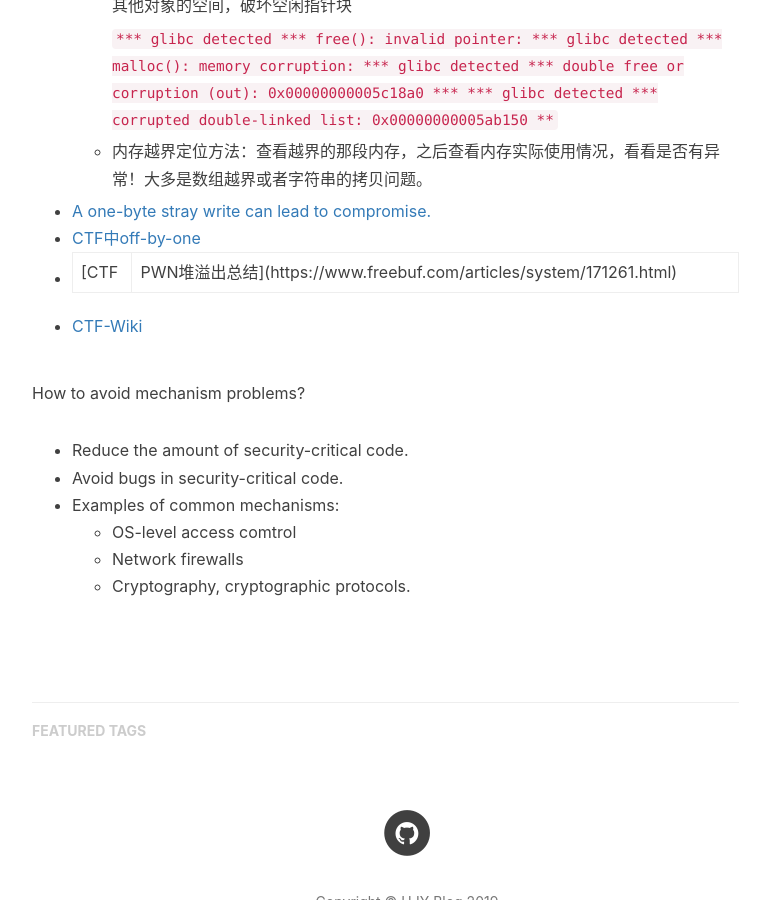
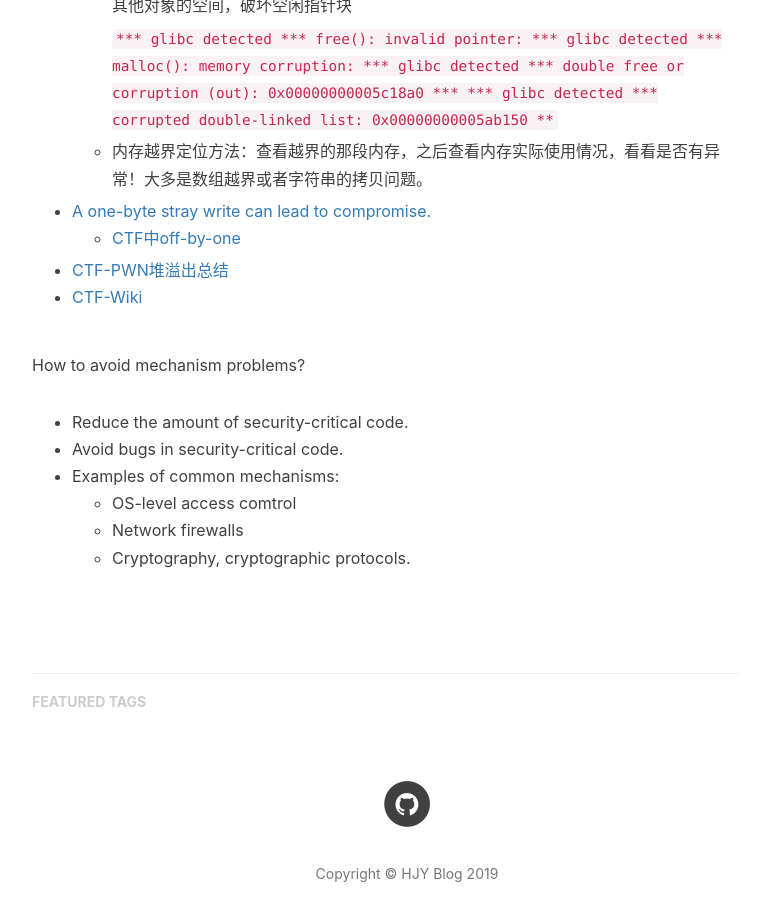
Before and after one commit to jiayuhuang-zju/jiayuhuang-zju.github.io, a Jekyll site: the page built from _posts/2019-01-24-Learning-record.md, in a window 1280 px wide and 900 px high, scrolled down 2095 px. Shown: the whole window, without its empty margins (233-1003 px from the left). Built offline with Jekyll 4.4.1, drawn with Linux system fonts in a browser that asks for light colours; nearby versions of some CDN libraries; our own code applies the rules of GitHub Pages for plain Markdown files; comment, search, counter and statistics services are not loaded.

Commit message:
格式调整

````diff
--- a/_posts/2019-01-24-Learning-record.md
+++ b/_posts/2019-01-24-Learning-record.md
@@ -61,8 +61,8 @@ Any memory errors can translate into a vulnerability
 	    ```
 	- 内存越界定位方法：查看越界的那段内存，之后查看内存实际使用情况，看看是否有异常！大多是数组越界或者字符串的拷贝问题。
 - [A one-byte stray write can lead to compromise.](https://www.openwall.com/lists/oss-security/2014/08/26/2)
-- [CTF中off-by-one](https://ctf-wiki.github.io/ctf-wiki/pwn/linux/glibc-heap/off_by_one/)
-- [CTF|PWN堆溢出总结](https://www.freebuf.com/articles/system/171261.html)
+	- [CTF中off-by-one](https://ctf-wiki.github.io/ctf-wiki/pwn/linux/glibc-heap/off_by_one/)
+- [CTF-PWN堆溢出总结](https://www.freebuf.com/articles/system/171261.html)
 - [CTF-Wiki](https://ctf-wiki.github.io/ctf-wiki/)
 
 
````
